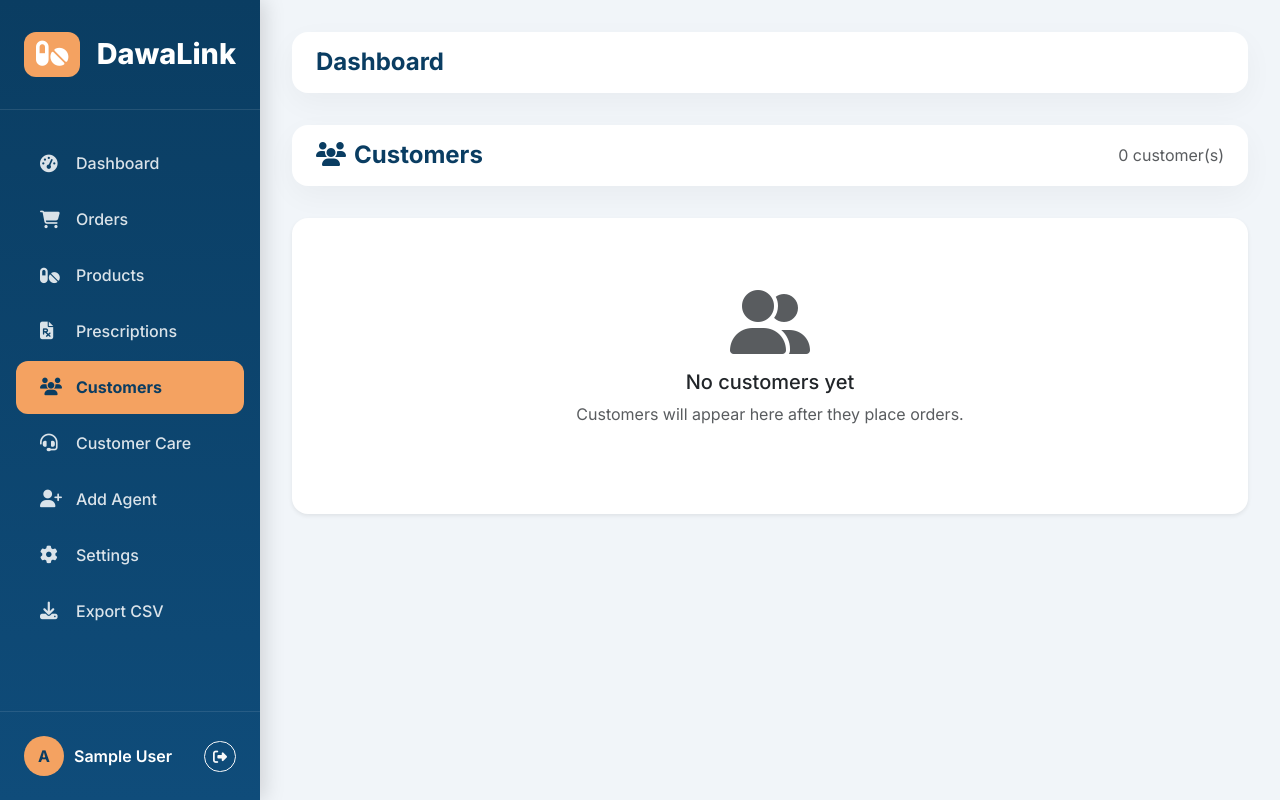
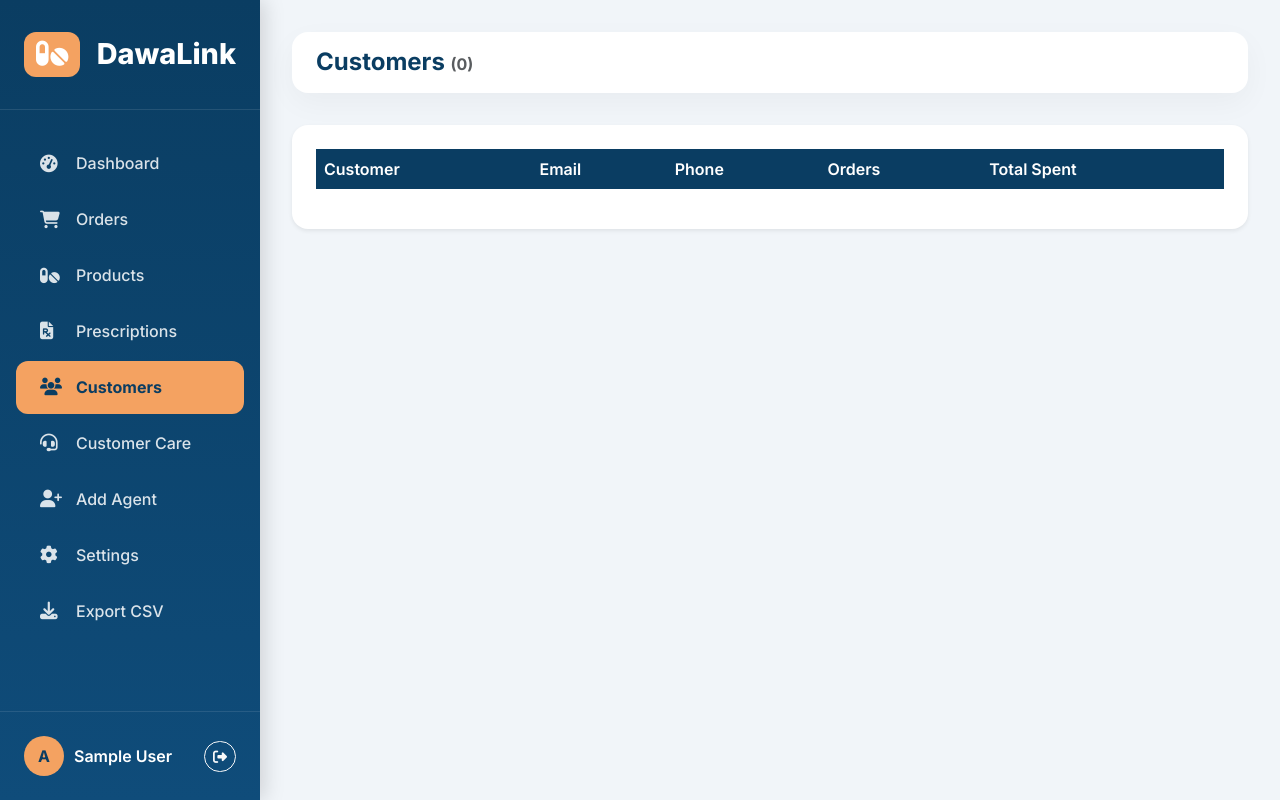
Before and after one commit to rodriguezgeorge089-art/techpharm-final, a Flask app: page /admin/customers in a window 1280 px wide. Run offline with Flask 3, Linux system fonts and the light colour scheme; the visitor is signed in with stand-in values (Sample User, id 1); data that the repository does not hold is empty; some libraries are stand-ins or nearby versions.

Commit message:
Update admin_customers.html

```diff
--- a/templates/admin_customers.html
+++ b/templates/admin_customers.html
@@ -1,24 +1,12 @@
 {% extends "admin_base.html" %}
 {% block title %}Customers – {{ pharmacy_name }}{% endblock %}
+{% block page_title %}Customers <small class="text-muted fs-6">({{ customers|length }})</small>{% endblock %}
 {% block admin_content %}
-
-<div class="top-bar">
-    <h4 class="fw-bold mb-0" style="color: var(--deep-blue);"><i class="fas fa-users me-2"></i>Customers</h4>
-    <span class="text-muted">{{ customers|length }} customer(s)</span>
-</div>
-
 <div class="card border-0 shadow-sm rounded-4 p-4">
-    {% if customers %}
     <div class="table-responsive">
         <table class="table align-middle customer-table">
             <thead>
-                <tr>
-                    <th>Customer</th>
-                    <th>Email</th>
-                    <th>Phone</th>
-                    <th>Orders</th>
-                    <th>Total Spent</th>
-                </tr>
+                <tr><th>Customer</th><th>Email</th><th>Phone</th><th>Orders</th><th>Total Spent</th></tr>
             </thead>
             <tbody>
                 {% for email, c in customers.items() %}
@@ -40,25 +28,9 @@
             </tbody>
         </table>
     </div>
-    {% else %}
-    <div class="text-center py-5">
-        <i class="fas fa-user-friends fa-4x text-muted mb-3"></i>
-        <h5>No customers yet</h5>
-        <p class="text-muted">Customers will appear here after they place orders.</p>
-    </div>
-    {% endif %}
 </div>
-
 <style>
-    .customer-table th {
-        background: #0A3D62;
-        color: white;
-        font-weight: 600;
-        border: none;
-    }
-    .customer-table td {
-        border-color: #f1f5f9;
-    }
+    .customer-table th { background: #0A3D62; color: white; font-weight: 600; border: none; }
+    .customer-table td { border-color: #f1f5f9; }
 </style>
-
 {% endblock %}
```
